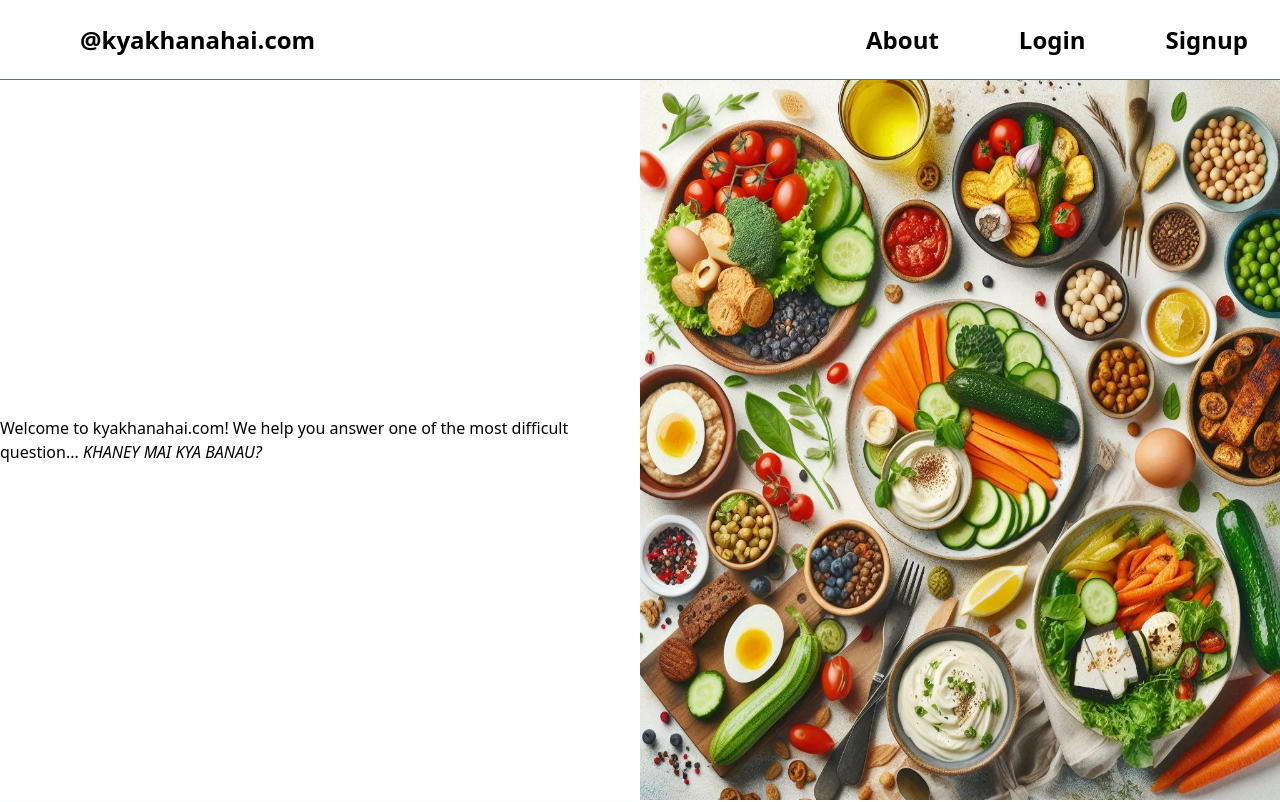
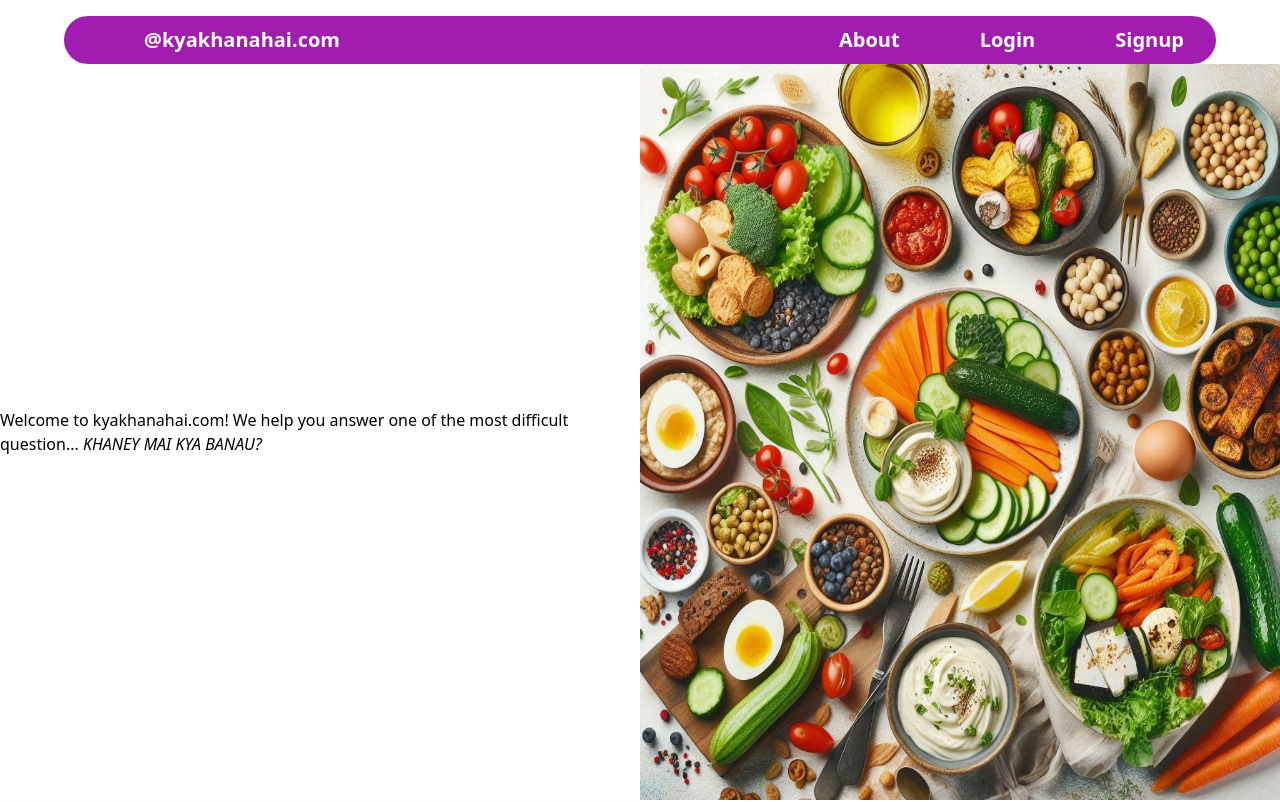
Before and after one commit to Kashyap2210/kyakhanahai, a React (Vite) app in the folder kyakhanahai/: page / in a window 1280 px wide. Shown: the top 802 px of the page. Built offline with nearby package versions, Linux system fonts and the light colour scheme; no server answers.

Commit message:
Navbar Styling Add

```diff
--- a/kyakhanahai/src/Firstintrocomp.jsx
+++ b/kyakhanahai/src/Firstintrocomp.jsx
@@ -4,11 +4,10 @@ import "./index.css";
 
 export default function Firstintrocomp() {
   return (
-    <div className=" flex items-center mt-20 justify-between bg-white">
+    <div className=" flex items-center justify-between ">
       <p className="w-1/2">
         Welcome to kyakhanahai.com! We help you answer one of the most difficult
         question... <i>KHANEY MAI KYA BANAU?</i>
-
       </p>
       <img src="intro_pic.jpg" alt="" className="w-1/2 main-content" />
     </div>
--- a/kyakhanahai/src/Navbar.jsx
+++ b/kyakhanahai/src/Navbar.jsx
@@ -50,11 +50,9 @@ export default function Navbar() {
   };
 
   return (
-    <div
-      className={
-        "navbar bg-white border-b border-gray-500 h-20 flex justify-between items-center text-2xl font-bold fixed top-0 w-full opacity-100"
-      }
-    >
+    <div className="navbar glass sticky top-0  pt-4">
+      <div className={" bg-fuchsia-700 ml-16 mr-16  rounded-3xl"}>
+        <div className="h-12 flex justify-between items-center  text-xl font-bold">
           <div className=" text-center">
             <Link to="/">
               {/* Navbarelements are seperate elements for displaying on the navbar. Which Navbarelement will be displayed will depend on the state variable isAuthenticated */}
@@ -94,5 +92,7 @@ export default function Navbar() {
             )}
           </div>
         </div>
+      </div>
+    </div>
   );
 }
--- a/kyakhanahai/src/Navbarelements.jsx
+++ b/kyakhanahai/src/Navbarelements.jsx
@@ -4,7 +4,7 @@ import "./index.css";
 
 export default function Navbar({ title, onClick }) {
   return (
-    <div className={"ml-20 text-kindOfLavender bg-white"} onClick={onClick}>
+    <div className={"ml-20 bg-fuchsia-700		 text-white "} onClick={onClick}>
       {title}
     </div>
   );
--- a/kyakhanahai/src/Profile.jsx
+++ b/kyakhanahai/src/Profile.jsx
@@ -70,7 +70,7 @@ export default function Profile() {
 
   return (
     // This is the grand container div
-    <div className="container h-screen py-20 px-20 flex  items-center align-center justify-center	">
+    <div className="container  py-16 px-20 flex  items-center align-center justify-center	">
       {" "}
       {/* LHS Section Starts Here */}
       <div className="lhs-side  flex gap-4 flex-col items-center align-center  w-1/2">
--- a/kyakhanahai/src/index.css
+++ b/kyakhanahai/src/index.css
@@ -3,7 +3,7 @@
 @tailwind utilities;
 
 .main-content {
-  height: calc(100vh - 5rem); /* Adjust the height based on the navbar height */
+  height: calc(100vh - 4rem); /* Adjust the height based on the navbar height */
 }
 
 .navbar {
@@ -13,3 +13,9 @@
   flex: 2 !important;
   overflow: auto !important;
 }
+
+.glass {
+  /* background: rgb(240 171 252); */
+  backdrop-filter: blur(16px);
+  -webkit-backdrop-filter: blur(16px);
+}
```
Lines whose indentation alone changed are shown as unchanged.
